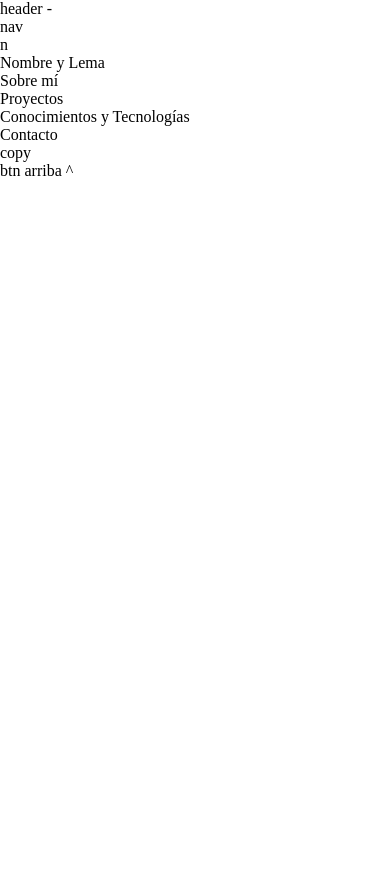
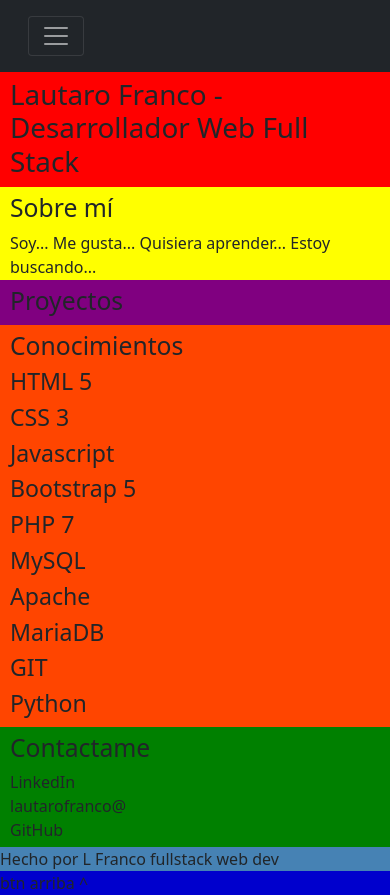
Before and after one commit to Lautaro-RN/Portfolio, a PHP site: page / in a window 390 px wide. Before the commit the page ends 176 px from the top, so only its background shows below. Run offline with PHP 8.4, Linux system fonts and the light colour scheme.

Commit message:
Funciona menu nav responsive

```diff
--- a/index.html
+++ b/index.html
@@ -4,24 +4,64 @@
 <head>
 	<title>Lautaro Franco - Desarrollador Web Fullstack</title>
 	<meta charset="utf-8">
+	<meta name="viewport" content="width=device-width, initial-scale=1">
 	<link href="styles.css" rel="stylesheet">
 	<!-- <link estilos letras -->
+	<!-- Bootstrap (CSS only) --><link href="https://cdn.jsdelivr.net/npm/bootstrap@5.1.3/dist/css/bootstrap.min.css" rel="stylesheet"><script src="https://cdn.jsdelivr.net/npm/bootstrap@5.1.3/dist/js/bootstrap.bundle.min.js"></script>
 </head>
 
 <body>
-	<header>header -
-		<nav>nav</nav>
-	</header>n
-	<section>Nombre y Lema</section>
-	<section>Sobre mí</section>
-	<section>Proyectos</section>
-	<section>Conocimientos y Tecnologías</section>
-	<section>Contacto</section>
+	<header>
+		<nav class="navbar navbar-expand-lg navbar-dark navbar-toggler-right bg-dark fixed-top navbar-default p-3">
+  		<div class="container-fluid">
+    		<button class="navbar-toggler bg-dark"type="button"data-bs-toggle="collapse"data-bs-target="#navbarSupportedContent"aria-controls="navbarSupportedContent"aria-expanded="false"aria-label="Toggle navigation"><span class="navbar-toggler-icon"></span></button>
+    		<div class="collapse navbar-collapse" id="navbarSupportedContent"><ul class="navbar-nav me-auto mb-2 mb-lg-0">
+        		<li class="nav-item"><a class="nav-link" href="#sobre_mi">Sobre Mí</a></li>
+        		<li class="nav-item"><a class="nav-link" href="#proyectos">Proyectos</a></li>
+        		<li class="nav-item"><a class="nav-link" href="#proyectos">Proyectos</a></li>
+       			<li class="nav-item"><a class="nav-link"href="#gnocimientos">Conocimientos</a></li>
+        		<li class="nav-item"><a class="nav-link"href="#contacto">Contactame</a></li>
+      		</ul></div>
+  		</div>
+		</nav>
+	</header>
+
+	<section id="capo" class="section_padding">
+		<h1>Lautaro Franco - Desarrollador Web Full Stack</h1>
+	</section>
+	<section id="sobre_mi" class="section_padding">
+		<h2>Sobre mí</h2>
+		<p class="paragraph_low_mr_bo">Soy... Me gusta... Quisiera aprender... Estoy buscando...</p>
+	</section>
+	<section id="proyectos" class="section_padding">
+		<h2>Proyectos</h2>
+	</section>
+	<section id="gnocimientos" class="section_padding">
+		<h2>Conocimientos</h2>
+			<h3>HTML 5</h3>
+			<h3>CSS 3</h3>
+			<h3>Javascript</h3>
+			<h3>Bootstrap 5</h3>
+			<h3>PHP 7</h3>
+			<h3>MySQL</h3>
+			<h3>Apache</h3>
+			<h3>MariaDB</h3>
+			<h3>GIT</h3>
+			<h3>Python</h3>
+	</section>
+	<section id="contacto" class="section_padding" >
+		<h2>Contactame</h2>
+		<div>
+			<p class="paragraph_low_mr_bo">LinkedIn</p>
+			<p class="paragraph_low_mr_bo">lautarofranco@</p>
+			<p class="paragraph_low_mr_bo">GitHub</p>
+		</div>
+	</section>
 </body>
 
-<footer>
-	<div>copy</div>
-	<div>btn arriba ^</div>
+<footer id="pie">
+	<div id="marca">Hecho por L Franco fullstack web dev</div>
+	<div id="up">btn arriba ^</div>
 </footer>
 
 </html>
--- a/styles.css
+++ b/styles.css
@@ -1,6 +1,47 @@
-html {font-size: 100%;}
+html {font-size: 100%; background: black;}
 
 body, section, footer {
-	margin:0;
 	padding:0;
+	width: 100%;
 }
+
+h1, h2, h3, h4, h5, h6, {margin: 0px;}
+
+header {
+	background: blue;
+	height: 72px;
+}
+
+.section_padding{padding: 6px 10px 1px 10px;}
+
+.paragraph_low_mr_bo {margin-bottom: 0px;}
+
+#capo {background: red;}
+
+#sobre_mi {
+	background: yellow;
+	margin-bottom: 0px;
+}
+
+#proyectos {
+ 	background: purple;
+}
+
+#gnocimientos {
+	background: orangered;
+}
+
+#contacto {
+	background: green;
+	padding-bottom: 5px;
+}
+
+#pie {
+	background: blue;
+}
+	#marca{
+		background: steelblue;
+	}
+	#up {
+		background: mediumblue;
+	}
```
Also changed, not shown: DOM.txt (+39 -4 lines).
